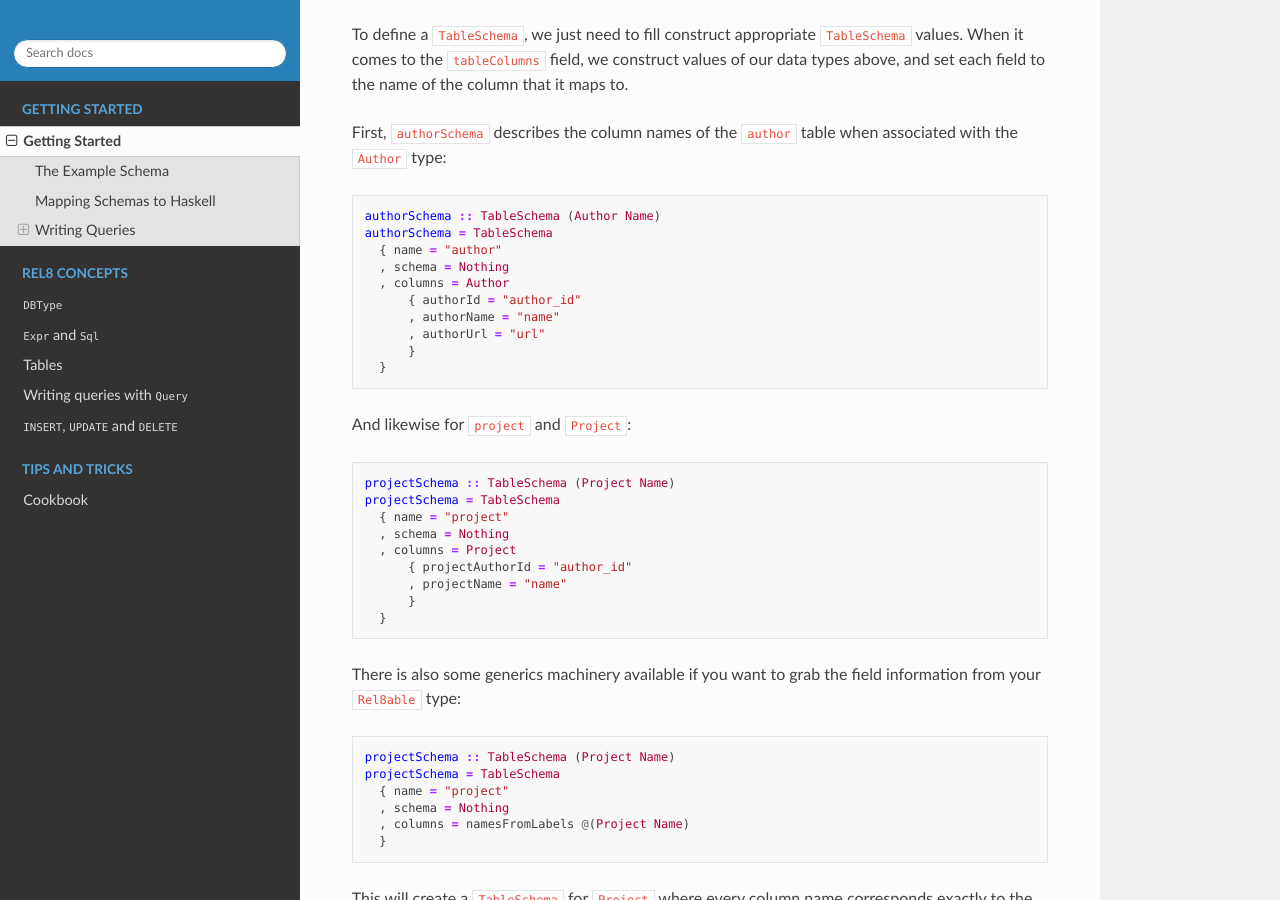
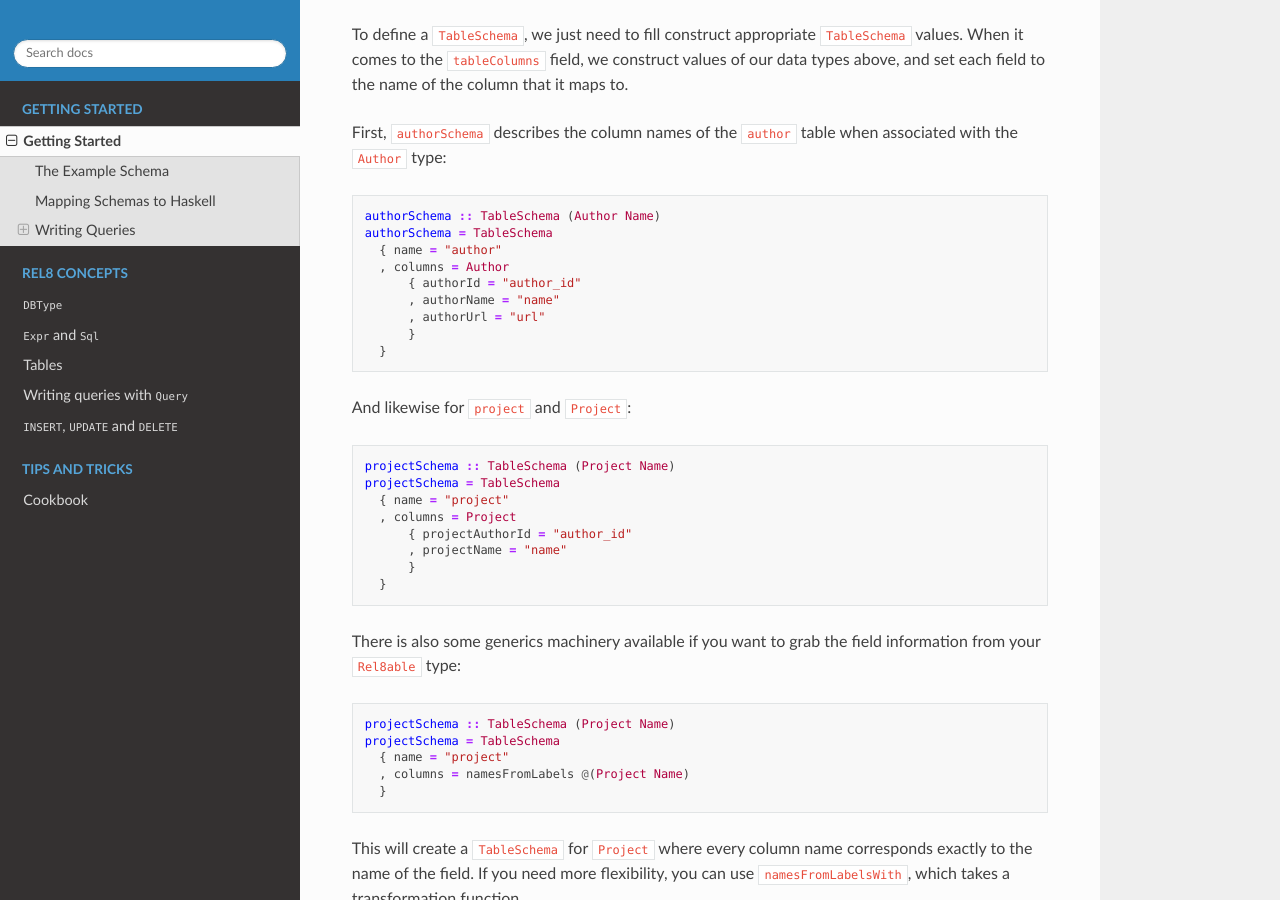
Before and after one commit to circuithub/rel8, a Sphinx documentation site: the page built from docs/tutorial.rst, in a window 1280 px wide and 900 px high, scrolled down 2445 px. Built offline with Sphinx 7.4.7 and the Read the Docs theme 3.1.0, drawn with Linux system fonts in a browser that asks for light colours.

Commit message:
TableSchema no longer has a schema field (#357)
Presumbly this was changed in version 1.6.0.0.

```diff
--- a/docs/tutorial.rst
+++ b/docs/tutorial.rst
@@ -127,7 +127,6 @@ associated with the ``Author`` type::
   authorSchema :: TableSchema (Author Name)
   authorSchema = TableSchema
     { name = "author"
-    , schema = Nothing
     , columns = Author
         { authorId = "author_id"
         , authorName = "name"
@@ -140,7 +139,6 @@ And likewise for ``project`` and ``Project``::
   projectSchema :: TableSchema (Project Name)
   projectSchema = TableSchema
     { name = "project"
-    , schema = Nothing
     , columns = Project
         { projectAuthorId = "author_id"
         , projectName = "name"
@@ -153,7 +151,6 @@ information from your ``Rel8able`` type::
   projectSchema :: TableSchema (Project Name)
   projectSchema = TableSchema
     { name = "project"
-    , schema = Nothing
     , columns = namesFromLabels @(Project Name)
     }
 
```
Also changed, not shown: 1 other file.
